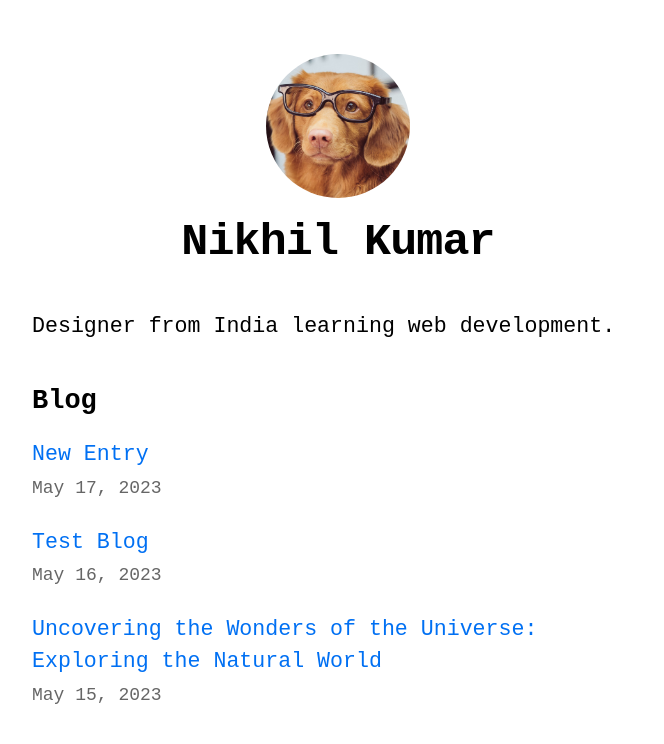
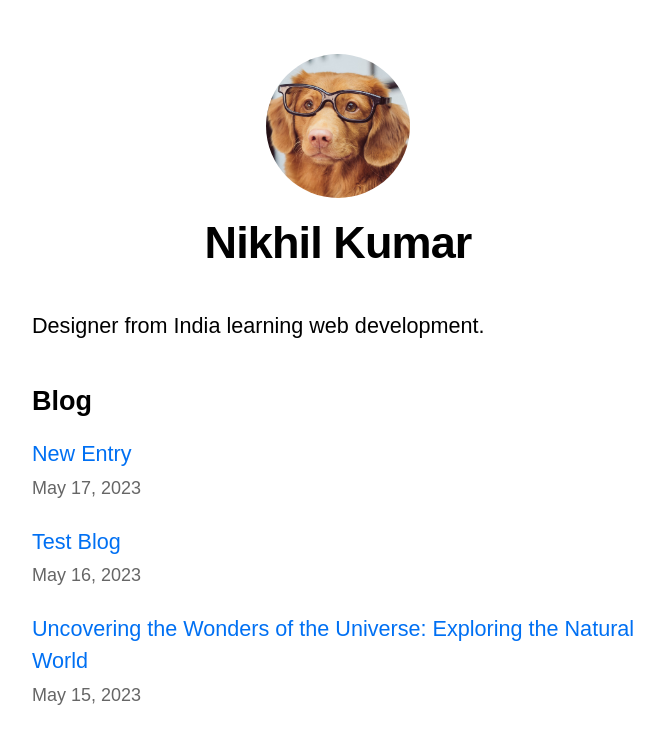
Before and after one commit to nkhlvrma/nextjs-blog, a Next.js app: page / in a window 1280 px wide. Shown: the top 744 px of the page, without its empty margins (302-966 px from the left). Built offline with nearby package versions, Linux system fonts and the light colour scheme.

Commit message:
Change font

```diff
--- a/styles/globals.css
+++ b/styles/globals.css
@@ -2,7 +2,7 @@ html,
 body {
   padding: 0;
   margin: 0;
-  font-family:monospace;
+  font-family:Arial, Helvetica, sans-serif;
   line-height: 1.6;
   font-size: 18px;
 }
```
